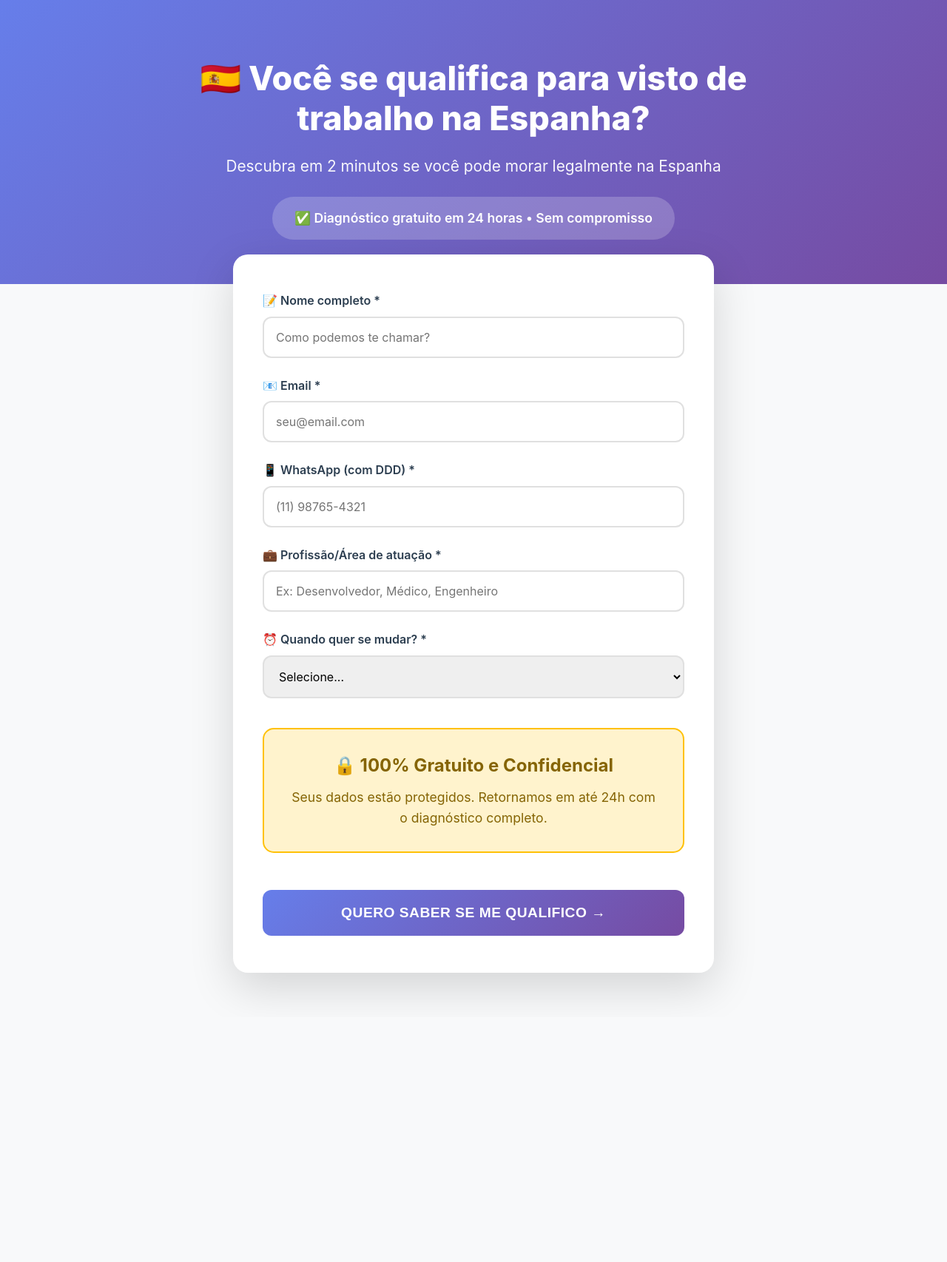
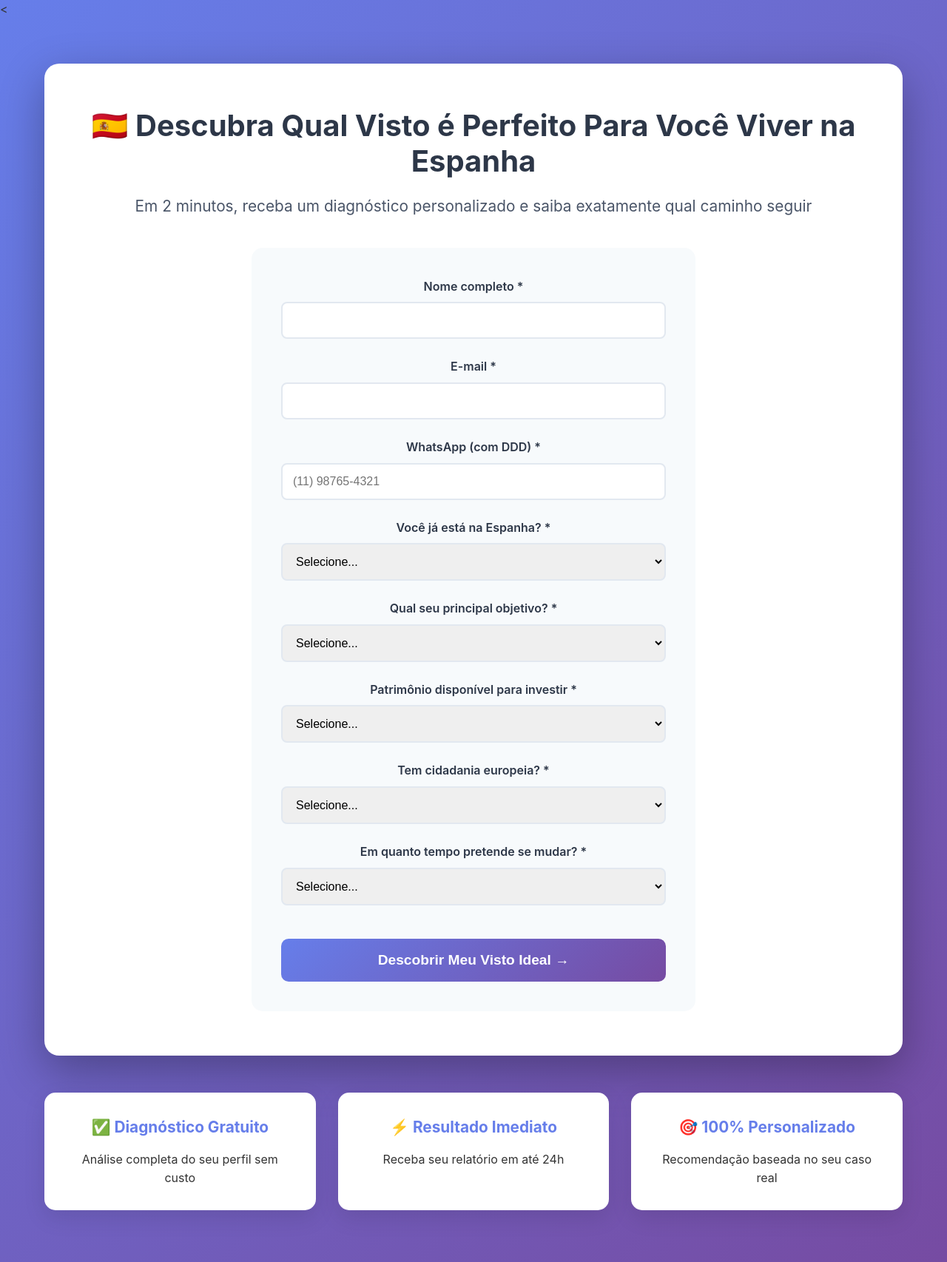
Before and after one commit to rosemoraes7-png/landing-visto-espanha, a website: page public/landing.html in a window 1280 px wide. Shown: the whole page at 74% size. Before the commit the page ends 1375 px from the top, so only its background shows below. Drawn offline with Linux system fonts and the light colour scheme.

Commit message:
Atualiza landing.html completo

```diff
--- a/public/landing.html
+++ b/public/landing.html
@@ -1,142 +1,282 @@
-<!DOCTYPE html>
+<<!DOCTYPE html>
 <html lang="pt-BR">
 <head>
     <meta charset="UTF-8">
     <meta name="viewport" content="width=device-width, initial-scale=1.0">
-    <title>Visto Espanha - Diagnóstico Gratuito</title>
+    <title>Descubra Seu Visto Ideal para Espanha | Consultoria Especializada</title>
+    <meta name="description" content="Consultoria completa para obter seu visto e residência na Espanha. Teste gratuito para descobrir qual visto combina com seu perfil.">
     <style>
-        * { margin: 0; padding: 0; box-sizing: border-box; }
-        body { font-family: -apple-system, BlinkMacSystemFont, 'Segoe UI', Roboto, sans-serif; line-height: 1.6; color: #2c3e50; background: #f8f9fa; }
-        .hero { background: linear-gradient(135deg, #667eea 0%, #764ba2 100%); color: white; text-align: center; padding: 80px 20px 60px; }
-        .hero h1 { font-size: 2.8em; font-weight: 800; margin-bottom: 20px; line-height: 1.2; max-width: 900px; margin-left: auto; margin-right: auto; }
-        .hero .subtitle { font-size: 1.3em; margin-bottom: 15px; opacity: 0.95; font-weight: 400; max-width: 700px; margin-left: auto; margin-right: auto; }
-        .hero .highlight { background: rgba(255, 255, 255, 0.2); padding: 15px 30px; border-radius: 50px; display: inline-block; margin-top: 10px; font-weight: 600; font-size: 1.1em; }
-        .container { max-width: 650px; margin: -40px auto 60px; background: white; border-radius: 20px; padding: 50px 40px; box-shadow: 0 20px 60px rgba(0,0,0,0.15); }
-        .form-group { margin-bottom: 25px; }
-        label { display: block; margin-bottom: 8px; font-weight: 600; color: #2c3e50; font-size: 1em; }
-        input, select { width: 100%; padding: 16px; border: 2px solid #e0e0e0; border-radius: 12px; font-size: 1em; transition: all 0.3s ease; font-family: inherit; }
-        input:focus, select:focus { outline: none; border-color: #667eea; box-shadow: 0 0 0 4px rgba(102, 126, 234, 0.1); }
-        .btn-submit { width: 100%; padding: 20px; background: linear-gradient(135deg, #667eea 0%, #764ba2 100%); color: white; border: none; border-radius: 12px; font-size: 1.2em; font-weight: 700; cursor: pointer; transition: all 0.3s ease; margin-top: 10px; text-transform: uppercase; letter-spacing: 0.5px; }
-        .btn-submit:hover { transform: translateY(-2px); box-shadow: 0 10px 30px rgba(102, 126, 234, 0.4); }
-        .btn-submit:disabled { opacity: 0.6; cursor: not-allowed; transform: none; }
-        .guarantee { background: #fff3cd; padding: 30px; border-radius: 15px; text-align: center; margin: 40px 0; border: 2px solid #ffc107; }
-        .guarantee h3 { color: #856404; font-size: 1.5em; margin-bottom: 10px; }
-        .guarantee p { color: #856404; font-size: 1.1em; }
-        .success-message { display: none; background: #d4edda; border: 2px solid #28a745; color: #155724; padding: 20px; border-radius: 12px; margin-top: 20px; text-align: center; font-weight: 600; }
-        .error-message { display: none; background: #f8d7da; border: 2px solid #dc3545; color: #721c24; padding: 20px; border-radius: 12px; margin-top: 20px; text-align: center; font-weight: 600; }
+        * {
+            margin: 0;
+            padding: 0;
+            box-sizing: border-box;
+        }
+
+        body {
+            font-family: 'Inter', -apple-system, BlinkMacSystemFont, 'Segoe UI', sans-serif;
+            line-height: 1.6;
+            color: #333;
+            background: linear-gradient(135deg, #667eea 0%, #764ba2 100%);
+        }
+
+        .container {
+            max-width: 1200px;
+            margin: 0 auto;
+            padding: 20px;
+        }
+
+        .hero {
+            background: white;
+            border-radius: 20px;
+            padding: 60px 40px;
+            margin: 40px 0;
+            box-shadow: 0 20px 60px rgba(0,0,0,0.3);
+            text-align: center;
+        }
+
+        h1 {
+            font-size: 2.5rem;
+            color: #2d3748;
+            margin-bottom: 20px;
+            line-height: 1.2;
+        }
+
+        .subtitle {
+            font-size: 1.3rem;
+            color: #4a5568;
+            margin-bottom: 40px;
+        }
+
+        .form-section {
+            background: #f7fafc;
+            padding: 40px;
+            border-radius: 15px;
+            max-width: 600px;
+            margin: 0 auto;
+        }
+
+        .form-group {
+            margin-bottom: 25px;
+        }
+
+        label {
+            display: block;
+            font-weight: 600;
+            margin-bottom: 8px;
+            color: #2d3748;
+            font-size: 1rem;
+        }
+
+        input, select {
+            width: 100%;
+            padding: 14px;
+            border: 2px solid #e2e8f0;
+            border-radius: 8px;
+            font-size: 1rem;
+            transition: border-color 0.3s;
+        }
+
+        input:focus, select:focus {
+            outline: none;
+            border-color: #667eea;
+        }
+
+        .submit-btn {
+            background: linear-gradient(135deg, #667eea 0%, #764ba2 100%);
+            color: white;
+            border: none;
+            padding: 18px 40px;
+            font-size: 1.2rem;
+            font-weight: 600;
+            border-radius: 10px;
+            cursor: pointer;
+            width: 100%;
+            margin-top: 20px;
+            transition: transform 0.2s;
+        }
+
+        .submit-btn:hover {
+            transform: translateY(-2px);
+            box-shadow: 0 10px 25px rgba(102, 126, 234, 0.4);
+        }
+
+        .benefits {
+            display: grid;
+            grid-template-columns: repeat(auto-fit, minmax(250px, 1fr));
+            gap: 30px;
+            margin: 50px 0;
+        }
+
+        .benefit-card {
+            background: white;
+            padding: 30px;
+            border-radius: 15px;
+            box-shadow: 0 10px 30px rgba(0,0,0,0.1);
+            text-align: center;
+        }
+
+        .benefit-card h3 {
+            color: #667eea;
+            margin-bottom: 15px;
+            font-size: 1.3rem;
+        }
+
         @media (max-width: 768px) {
-            .hero h1 { font-size: 2em; }
-            .hero .subtitle { font-size: 1.1em; }
-            .container { padding: 30px 20px; margin: -30px 20px 40px; }
+            h1 {
+                font-size: 1.8rem;
+            }
+
+            .subtitle {
+                font-size: 1.1rem;
+            }
+
+            .hero {
+                padding: 40px 20px;
+            }
+
+            .form-section {
+                padding: 30px 20px;
+            }
         }
     </style>
 </head>
 <body>
-    <section class="hero">
-        <h1>🇪🇸 Você se qualifica para visto de trabalho na Espanha?</h1>
-        <p class="subtitle">Descubra em 2 minutos se você pode morar legalmente na Espanha</p>
-        <div class="highlight">✅ Diagnóstico gratuito em 24 horas • Sem compromisso</div>
-    </section>
+    <div class="container">
+        <div class="hero">
+            <h1>🇪🇸 Descubra Qual Visto é Perfeito Para Você Viver na Espanha</h1>
+            <p class="subtitle">Em 2 minutos, receba um diagnóstico personalizado e saiba exatamente qual caminho seguir</p>
 
-    <div class="container">
-        <form id="leadForm">
+            <div class="form-section">
+                <form id="vistoForm">
                     <div class="form-group">
-                <label for="nome">📝 Nome completo *</label>
-                <input type="text" id="nome" name="nome" required placeholder="Como podemos te chamar?">
+                        <label for="nome">Nome completo *</label>
+                        <input type="text" id="nome" name="nome" required>
                     </div>
+
                     <div class="form-group">
-                <label for="email">📧 Email *</label>
-                <input type="email" id="email" name="email" required placeholder="seu@email.com">
+                        <label for="email">E-mail *</label>
+                        <input type="email" id="email" name="email" required>
                     </div>
+
                     <div class="form-group">
-                <label for="whatsapp">📱 WhatsApp (com DDD) *</label>
-                <input type="tel" id="whatsapp" name="whatsapp" required placeholder="(11) 98765-4321">
+                        <label for="telefone">WhatsApp (com DDD) *</label>
+                        <input type="tel" id="telefone" name="telefone" placeholder="(11) 98765-4321" required>
                     </div>
+
                     <div class="form-group">
-                <label for="profissao">💼 Profissão/Área de atuação *</label>
-                <input type="text" id="profissao" name="profissao" required placeholder="Ex: Desenvolvedor, Médico, Engenheiro">
+                        <label for="jaEstaEspanha">Você já está na Espanha? *</label>
+                        <select id="jaEstaEspanha" name="jaEstaEspanha" required>
+                            <option value="">Selecione...</option>
+                            <option value="sim">Sim, já estou na Espanha</option>
+                            <option value="nao">Não, estou no Brasil</option>
+                        </select>
                     </div>
+
                     <div class="form-group">
-                <label for="prazo">⏰ Quando quer se mudar? *</label>
+                        <label for="objetivo">Qual seu principal objetivo? *</label>
+                        <select id="objetivo" name="objetivo" required>
+                            <option value="">Selecione...</option>
+                            <option value="trabalhar">Trabalhar na Espanha</option>
+                            <option value="estudar">Estudar na Espanha</option>
+                            <option value="aposentar">Me aposentar/viver de renda</option>
+                            <option value="empreender">Abrir negócio próprio</option>
+                            <option value="nomade">Trabalho remoto (nômade digital)</option>
+                            <option value="familia">Reunificação familiar</option>
+                            <option value="outros">Outros</option>
+                        </select>
+                    </div>
+
+                    <div class="form-group">
+                        <label for="patrimonio">Patrimônio disponível para investir *</label>
+                        <select id="patrimonio" name="patrimonio" required>
+                            <option value="">Selecione...</option>
+                            <option value="ate50k">Até R$ 50.000</option>
+                            <option value="50a100k">R$ 50.000 a R$ 100.000</option>
+                            <option value="100a200k">R$ 100.000 a R$ 200.000</option>
+                            <option value="acima200k">Acima de R$ 200.000</option>
+                        </select>
+                    </div>
+
+                    <div class="form-group">
+                        <label for="cidadania">Tem cidadania europeia? *</label>
+                        <select id="cidadania" name="cidadania" required>
+                            <option value="">Selecione...</option>
+                            <option value="sim">Sim, tenho cidadania europeia</option>
+                            <option value="processo">Estou em processo</option>
+                            <option value="nao">Não tenho</option>
+                        </select>
+                    </div>
+
+                    <div class="form-group">
+                        <label for="prazo">Em quanto tempo pretende se mudar? *</label>
                         <select id="prazo" name="prazo" required>
                             <option value="">Selecione...</option>
-                    <option value="ate-6-meses">Até 6 meses</option>
-                    <option value="6-12-meses">6 a 12 meses</option>
-                    <option value="1-2-anos">1 a 2 anos</option>
-                    <option value="pesquisando">Ainda estou pesquisando</option>
+                            <option value="3meses">Até 3 meses</option>
+                            <option value="6meses">3 a 6 meses</option>
+                            <option value="1ano">6 meses a 1 ano</option>
+                            <option value="flexivel">Ainda não defini</option>
                         </select>
                     </div>
-            <div class="guarantee">
-                <h3>🔒 100% Gratuito e Confidencial</h3>
-                <p>Seus dados estão protegidos. Retornamos em até 24h com o diagnóstico completo.</p>
+
+                    <button type="submit" class="submit-btn">
+                        Descobrir Meu Visto Ideal →
+                    </button>
+                </form>
             </div>
-            <button type="submit" class="btn-submit" id="submitBtn">Quero saber se me qualifico →</button>
-            <div class="success-message" id="successMessage">
-                ✅ Formulário enviado com sucesso!<br>
-                Você receberá o diagnóstico em até 24h no email e WhatsApp cadastrados.
         </div>
-            <div class="error-message" id="errorMessage">
-                ❌ Erro ao enviar. Por favor, tente novamente.
+
+        <div class="benefits">
+            <div class="benefit-card">
+                <h3>✅ Diagnóstico Gratuito</h3>
+                <p>Análise completa do seu perfil sem custo</p>
             </div>
-        </form>
+
+            <div class="benefit-card">
+                <h3>⚡ Resultado Imediato</h3>
+                <p>Receba seu relatório em até 24h</p>
+            </div>
+
+            <div class="benefit-card">
+                <h3>🎯 100% Personalizado</h3>
+                <p>Recomendação baseada no seu caso real</p>
+            </div>
+        </div>
     </div>
 
     <script>
-        document.getElementById('leadForm').addEventListener('submit', async function(e) {
+        document.getElementById('vistoForm').addEventListener('submit', async function(e) {
             e.preventDefault();
 
-            const btn = document.getElementById('submitBtn');
-            const successMsg = document.getElementById('successMessage');
-            const errorMsg = document.getElementById('errorMessage');
-
-            // Esconde mensagens anteriores
-            successMsg.style.display = 'none';
-            errorMsg.style.display = 'none';
-
-            // Desabilita botão e mostra "Enviando..."
-            btn.disabled = true;
-            btn.textContent = 'Enviando...';
-
-            // Coleta os dados do formulário
-            const dados = {
+            const formData = {
                 nome: document.getElementById('nome').value,
                 email: document.getElementById('email').value,
-                whatsapp: document.getElementById('whatsapp').value,
-                profissao: document.getElementById('profissao').value,
-                prazo: document.getElementById('prazo').value
+                telefone: document.getElementById('telefone').value,
+                jaEstaEspanha: document.getElementById('jaEstaEspanha').value,
+                objetivo: document.getElementById('objetivo').value,
+                patrimonio: document.getElementById('patrimonio').value,
+                cidadania: document.getElementById('cidadania').value,
+                prazo: document.getElementById('prazo').value,
+                timestamp: new Date().toISOString()
             };
 
             try {
-                // Envia os dados para o servidor
-                const response = await fetch('/api/leads', {
+                const response = await fetch('/api/lead', {
                     method: 'POST',
                     headers: {
-                        'Content-Type': 'application/json'
+                        'Content-Type': 'application/json',
                     },
-                    body: JSON.stringify(dados)
+                    body: JSON.stringify(formData)
                 });
 
-                const resultado = await response.json();
-
-                if (response.ok && resultado.sucesso) {
-                    // Mostra mensagem de sucesso
-                    successMsg.style.display = 'block';
-                    // Limpa o formulário
-                    document.getElementById('leadForm').reset();
-                    // Rola a página até a mensagem
-                    successMsg.scrollIntoView({ behavior: 'smooth', block: 'center' });
+                if (response.ok) {
+                    alert('✅ Obrigado! Seu diagnóstico será enviado em até 24h.');
+                    document.getElementById('vistoForm').reset();
                 } else {
-                    throw new Error('Erro ao enviar');
+                    alert('⚠️ Erro ao enviar. Tente novamente.');
                 }
-
             } catch (error) {
                 console.error('Erro:', error);
-                errorMsg.style.display = 'block';
-                errorMsg.scrollIntoView({ behavior: 'smooth', block: 'center' });
-            } finally {
-                // Reabilita o botão
-                btn.disabled = false;
-                btn.textContent = 'Quero saber se me qualifico →';
+                alert('⚠️ Erro ao enviar. Verifique sua conexão.');
             }
         });
     </script>
```
Lines whose indentation alone changed are shown as unchanged.
